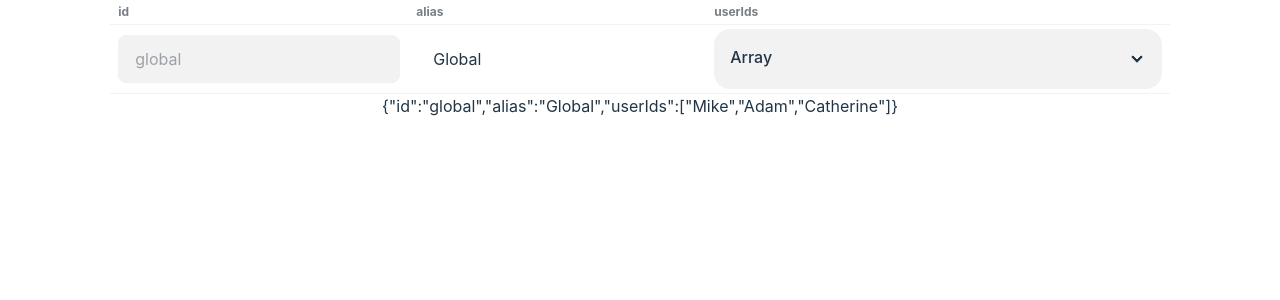
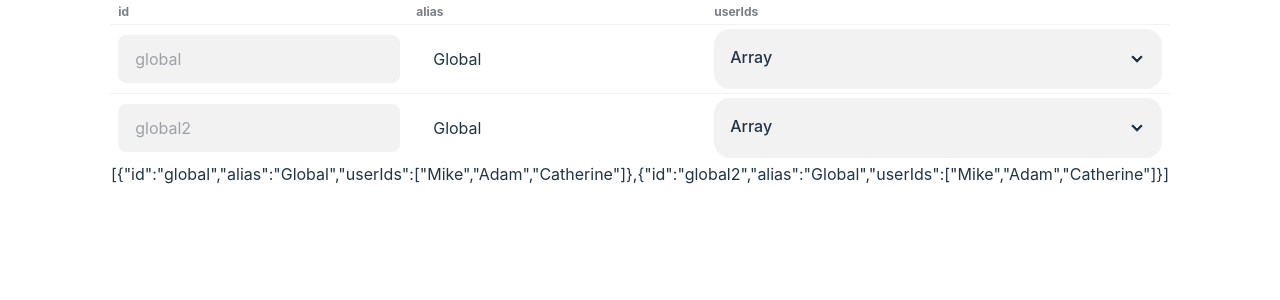
Before and after one commit to Oshulten/ChatRoom, a React (Vite) app in the folder ChatRoomFrontend/: page / in a window 1280 px wide. Shown: the top 300 px of the page. Built offline with nearby package versions, Linux system fonts and the light colour scheme.

Commit message:
feat: row handles two rows

```diff
--- a/ChatRoomFrontend/src/components/dataTable2.tsx
+++ b/ChatRoomFrontend/src/components/dataTable2.tsx
@@ -11,7 +11,9 @@ interface InteractiveDataRowProps {
 }
 
 export function InteractiveDataRow({ disableIds }: InteractiveDataRowProps) {
-    const [entity, setEntity] = useState(ChatSpaceClass.fromProperties("global", "Global", ["Mike", "Adam", "Catherine"]));
+    const [entities, setEntities] = useState(
+        [ChatSpaceClass.fromProperties("global", "Global", ["Mike", "Adam", "Catherine"]),
+        ChatSpaceClass.fromProperties("global2", "Global", ["Mike", "Adam", "Catherine"])]);
 
     disableIds ??= true;
 
@@ -36,11 +38,16 @@ export function InteractiveDataRow({ disableIds }: InteractiveDataRowProps) {
         return filledSlate as object;
     }
 
-    const handleChangeFactory = (propertyKey: string) => {
+    const handleChangeFactory = (entityId: string, propertyKey: string) => {
         return (newPropertyValue: InteractiveDataCellSupportedTypes) => {
-            console.log(`onChange in InteractiveDataRow from InteractiveDataCell - '${propertyKey}': ${newPropertyValue}`);
+            const entity = entities.find(entity => entity.id == entityId);
+            if (entity == undefined) {
+                throw new Error(`Entity id ${entityId} cannot be found in state`);
+            }
+            const entityIndex = entities.indexOf(entity);
             const newEntity = reassembleEntity(entity, newPropertyValue, propertyKey) as ChatSpaceClass;
-            setEntity(newEntity);
+            const newEntities = [...entities.slice(0, entityIndex), newEntity!, ...entities.slice(entityIndex + 1)];
+            setEntities(newEntities);
         };
     };
 
@@ -49,28 +56,30 @@ export function InteractiveDataRow({ disableIds }: InteractiveDataRowProps) {
             <table className="table table-xs">
                 <thead>
                     <tr>
-                        {Object.keys(entity).map((key) => {
+                        {Object.keys(entities[0]).map((key) => {
                             return (<th key={key}>{key}</th>)
                         })}
                     </tr>
                 </thead>
                 <tbody>
-                    <tr>
+                    {Object.values(entities).map(entity => {
+                        return <tr key={entity.id}>
                             {Object.entries(entity).map(([key, value]) => {
                                 const disabled = disableIds && key.includes("id");
                                 return (
                                     <td key={key}>
                                         <InteractiveDataCell
                                             value={value}
-                                        onChange={newValue => handleChangeFactory(key)(newValue)}
+                                            onChange={newValue => handleChangeFactory(entity.id, key)(newValue)}
                                             disabled={disabled} />
                                     </td>
-                            )
+                                );
                             })}
                         </tr>
+                    })}
                 </tbody>
             </table>
-            <p>{JSON.stringify(entity)}</p>
+            <p>{JSON.stringify(entities)}</p>
         </div>
     );
 }
@@ -157,15 +166,9 @@ export function InteractiveDataCell({ value, onChange, disabled }: InteractiveDa
         return <>{dateTimeElement}</>;
     }
     return (
-        // <div className="collapse bg-base-200">
-        //     <input type="checkbox" />
-        //     <div className="collapse-title text-xl font-medium">Click me to show/hide content</div>
-        //     <div className="collapse-content">
         <ObjectInspector
             subject={value as object}
             subjectKey={""}
             onChange={(newObject) => handleChangeObject(newObject)} />
-        //     </div>
-        // </div>
     );
 }
```
Also changed, not shown: ChatRoomFrontend/src/App.tsx (+0 -61 lines). Lines whose indentation alone changed are shown as unchanged.
